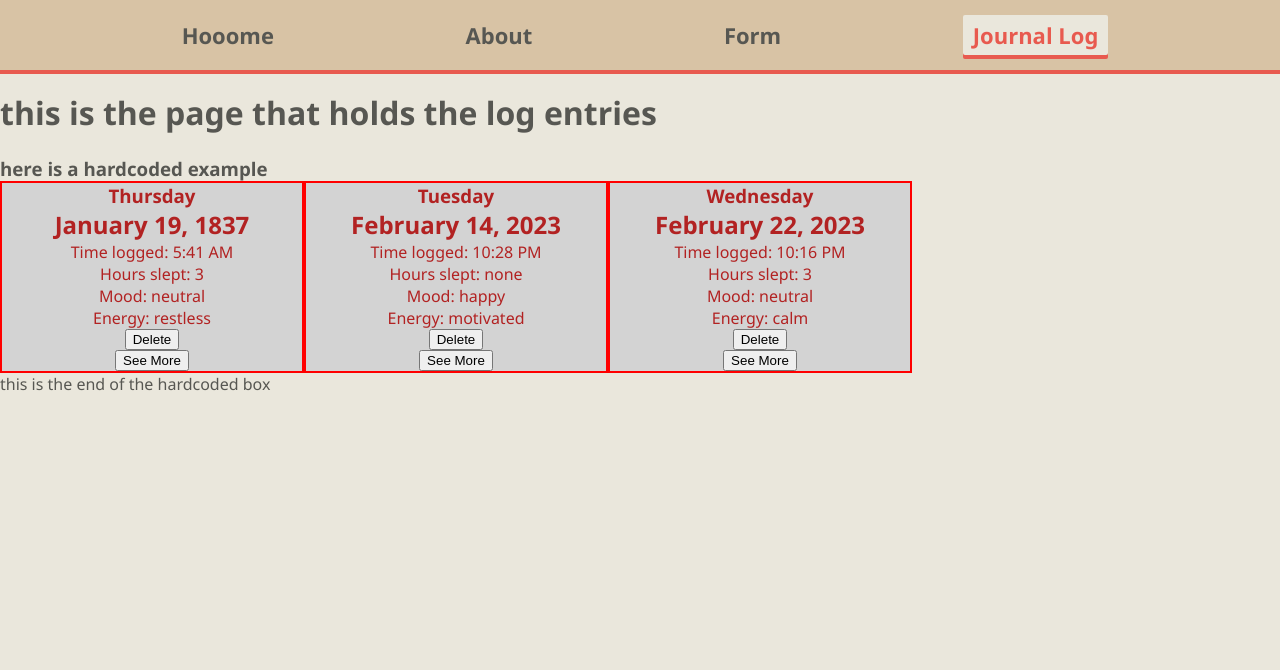
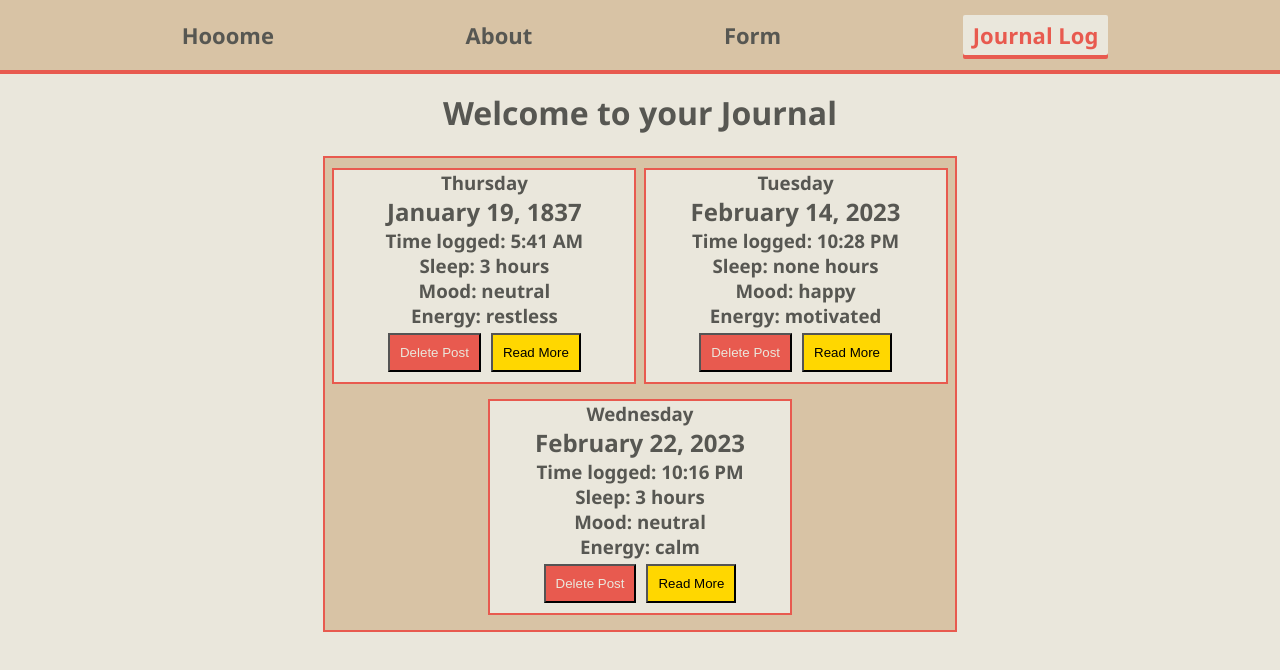
Before and after one commit to gecitgit/phase-2-project, a React (Create React App) app: page /log in a window 1280 px wide. Shown: the top 670 px of the page. Built offline with nearby package versions, Linux system fonts and the light colour scheme; data requests are answered from the project's data file.

Commit message:
Finalized Log info and styling with CSS

```diff
--- a/src/components/Log.js
+++ b/src/components/Log.js
@@ -1,23 +1,5 @@
 import React, { useEffect, useState } from "react";
 import PostInfo from "./PostInfo";
-
-const logBoxSmall = {
-    display: "flex",
-    background: "lightgray",
-    color: "firebrick",
-    flexDirection: "column",
-    alignItems: "center",
-    minWidth: "300px",
-    marginBottom: "15px",
-    border: "2px solid red",
-    margin: "0",
-}
-
-const logContainer = {
-    display: "flex",
-    flexWrap: "wrap"
-}
-
 
 function Log(){
     const [posts, setPosts] = useState([]);
@@ -55,30 +37,33 @@ function Log(){
     }
 
     return (
-        <div>
-            <h1>this is the page that holds the log entries</h1>
-            <h3>here is a hardcoded example</h3>
-
-            <div style={logContainer}>
+        <div className="textParentDiv">
+            <h1 className="textTextDiv">Welcome to your Journal</h1>
+            <div className="logContainer">
                 {posts.sort(function(a,b) {
                     return new Date(`${a.date} ${a.time}`) - new Date(`${b.date} ${b.time}`);
                 }).map((post) => {
                     const postDate = new Date(`${post.date} ${post.time}`)
 
                     return (
-                        <div style={logBoxSmall} key={post.id}>
+                        <div className="logBoxSmall" key={post.id}>
                             <h3>{postDate.toLocaleDateString(undefined, { weekday: 'long'})}</h3>
                             <h2>{postDate.toLocaleDateString(undefined, { month: 'long', day: 'numeric', year: 'numeric'})}</h2>
-                            <p>Time logged: {postDate.toLocaleTimeString(undefined, {hour: "numeric", minute: "2-digit"})}</p>
-                            <p>Hours slept: {post.sleep}</p>
-                            <p>Mood: {post.mood}</p>
-                            <p>Energy: {post.energy}</p>
-                            <button onClick={() => handleDelete(post.id)}>Delete</button>
-                            {/*arrow function so its only passed whenclicked*/}
-                            <button onClick={(e) =>  {
-                                setButtonPopup(true)
-                                handleSeeMore(post)}}
-                                >See More</button>
+                            <h3>Time logged: {postDate.toLocaleTimeString(undefined, {hour: "numeric", minute: "2-digit"})}</h3>
+                            <h3>{`Sleep: ${post.sleep} hours`}</h3>
+                            <h3>Mood: {post.mood}</h3>
+                            <h3>Energy: {post.energy}</h3>
+                            <div className="postBtns">
+                                <button className="deleteLog" onClick={() => handleDelete(post.id)}>Delete Post</button>
+                                {/*arrow function so its only passed whenclicked*/}
+                                <button className="logInfo" onClick={(e) =>  {
+                                    setButtonPopup(true)
+                                    handleSeeMore(post)}}
+                                    >
+                                    Read More
+                                </button>
+                            </div>
+
                             <PostInfo trigger={buttonPopup} setTrigger={setButtonPopup} postInfo={selectedPost}>
                                 <h2>post id: {post.id}</h2>
                                 <h2>post mood: {post.mood}</h2>
@@ -88,9 +73,7 @@ function Log(){
 
                     })}
                 </div>
-
-            <p>this is the end of the hardcoded box</p>
-        </div>
+            </div>
     )
 }
 
--- a/src/index.css
+++ b/src/index.css
@@ -59,25 +59,78 @@ a, a:visited, a:hover, a:active {
   color: inherit;
 }
 
+.textParentDiv {
+  display: flex;
+  flex-direction: column;
+  align-items: center;
+  justify-content: center;
+}
+
+.textTextDiv {
+  display: flex;
+  flex-direction: column;
+  justify-content: center;
+  align-items: center;
+  width: 60%;
+}
+
 .joinForm {
-  padding: 20px;
+  color: #575752;
+  text-decoration: none;
+  font-size: 32px;
+  border: 0;
+  border-bottom: 1px #e98074 dashed;
+  border-top: 1px #e98074 dashed;
+  background: none;
+  font-weight: bolder;
+  font-family: inherit;
+  padding: 0;
 }
+
+.joinForm::before{
+  margin-left: auto;
+}
+
+.joinForm::after, .joinForm::before {
+  content: '';
+  width: 0%;
+  height: 6px;
+  background: #e85a4f;
+  display: block;
+  transition: 0.5s;
+}
+
+.joinForm:hover {
+  color: #e85a4f;
+  transition: 0.5s;
+  border: none;
+  border-bottom: 1px rgba(233, 128, 116, 0.027);
+  border-top: 1px rgba(233, 128, 116, 0.027);
+}
+
+.joinForm:hover::after, .joinForm:hover::before {
+  width: 100%;
+}
+
+.h1Title {
+  font-size: 50px;
+}
+
 
 form {
   display: flex;
   justify-content: center;
   align-items: center;
+
 }
 
 fieldset {
   display: flex;
   flex-direction: column;
   background-color: #eae7dc;
-  width: 60%;
   align-items: center;
   border: 5px solid #e85a4f;
   margin-top: 20px;
-
 }
 
 fieldset.input{
@@ -169,6 +222,7 @@ label {
   padding-right: 20px;
   border: 2px solid #e85a4f;
   box-shadow: 1px 1px #e98074;
+  width: 176px;
 }
 
 .timeWrapper {
@@ -197,6 +251,7 @@ label {
   border: 2px solid #e85a4f;
   box-shadow: 1px 1px #e98074;
   height: 17px;
+  width: 176px;
 }
 
 .sleepWrapper {
@@ -221,7 +276,7 @@ label {
   background-color: #eae7dc;
   padding: 8px;
   border-radius: 10px;
-  width: 150px;
+  width: 200px;
   border: 0;
   box-shadow: 1px 1px #e98074;
   height: 17px;
@@ -272,7 +327,59 @@ label {
   background-color: #EAE7DC;
   color: #e85a4f;
   border: 2px solid #e85a4f;
+  transition: .4s;
+  cursor: pointer;
 }
+
+/* Log styling starts */
+.logContainer {
+  display: flex;
+  flex-wrap: wrap;
+  background-color: #d8c3a5;
+  color: #575752;
+  flex-direction: row;
+  align-items: center;
+  border: 2px solid #e85a4f;
+  margin: 0;
+  justify-content: space-evenly;
+  padding-top: 10px;
+}
+
+.logBoxSmall {
+  display: flex;
+  flex-wrap: wrap;
+  background-color: #EAE7DC;
+  margin-bottom: 15px;
+  border: 2px solid #e85a4f;
+  width: clamp(300px, 45%, 400px);
+  flex-direction: column;
+  align-items: center;
+}
+
+.postBtns {
+  display: flex;
+  justify-content: center;
+  width: 100%;
+  margin-top: 5px;
+  margin-bottom: 10px;
+}
+
+.deleteLog{
+  background-color: #e85a4f;
+  color: #EAE7DC;
+  margin-right: 10px;
+  padding: 10px;
+}
+
+.logInfo{
+  background-color: gold;
+  padding: 10px;
+}
+
+
+/* Log styling ends */
+
+
 
 /* long code for the postinfo page */
 .popup {
```
